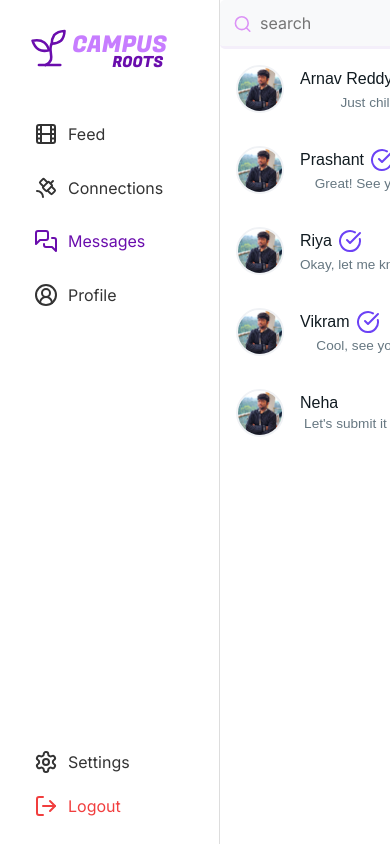
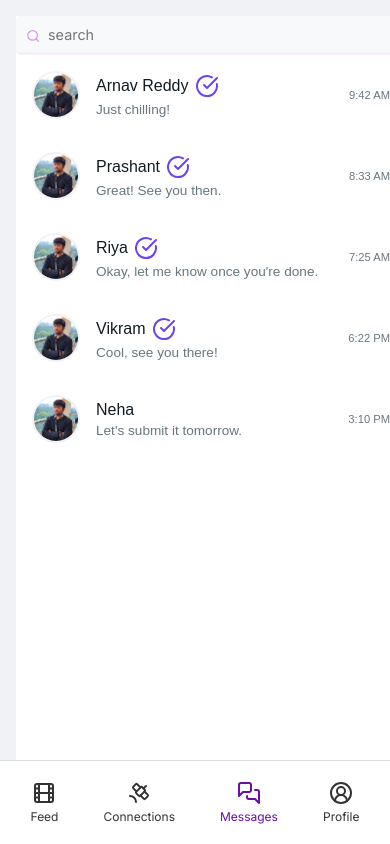
Before and after one commit to tangerineArc/campus-roots, a React (Vite) app: page /messages in a window 390 px wide. Built offline with nearby package versions, Linux system fonts and the light colour scheme.

Commit message:
chore: made website responsive and fixed the messages list button

```diff
--- a/src/components/Sidebar.jsx
+++ b/src/components/Sidebar.jsx
@@ -6,56 +6,75 @@ import {
   Satellite,
   Settings,
 } from "lucide-react";
+import { useEffect, useState } from "react";
 import { NavLink } from "react-router-dom";
-
+import styles from "../styles/sidebar.module.css";
 import SiteLogo from "./SiteLogo.jsx";
 
-import styles from "../styles/sidebar.module.css";
+export default function Sidebar() {
+  const [isMobile, setIsMobile] = useState(window.innerWidth <= 768);
+  useEffect(() => {
+    const handleResize = () => {
+      setIsMobile(window.innerWidth <= 768);
+    };
 
-export default function Sidebar() {
+    window.addEventListener("resize", handleResize);
+    return () => window.removeEventListener("resize", handleResize);
+  }, []);
   return (
+    <>
+      <div className={styles.mainLayout}>
         <aside className={styles.sidebar}>
-      <SiteLogo />
+          {!isMobile && <SiteLogo className={styles.logo} />}
 
           <nav className={styles.menu}>
             <NavLink
               to="/home"
               className={({ isActive }) => (isActive ? styles.active : "")}
             >
-          <Film className={styles.icon} /> Feed
+              <Film className={styles.icon} />
+              <span>Feed</span>
             </NavLink>
             <NavLink
               to="/connections"
               className={({ isActive }) => (isActive ? styles.active : "")}
             >
-          <Satellite className={styles.icon} /> Connections
+              <Satellite className={styles.icon} />
+              <span>Connections</span>
             </NavLink>
             <NavLink
               to="/messages"
               className={({ isActive }) => (isActive ? styles.active : "")}
             >
-          <MessagesSquare className={styles.icon} /> Messages
+              <MessagesSquare className={styles.icon} />
+              <span>Messages</span>
             </NavLink>
             <NavLink
               to="/profile"
               className={({ isActive }) => (isActive ? styles.active : "")}
             >
-          <CircleUserRound className={styles.icon} /> Profile
+              <CircleUserRound className={styles.icon} />
+              <span>Profile</span>
             </NavLink>
           </nav>
 
+          {!isMobile && (
             <div className={styles.bottomMenu}>
               <NavLink
                 to="/settings"
                 className={({ isActive }) => (isActive ? styles.active : "")}
               >
-          <Settings className={styles.icon} /> Settings
+                <Settings className={styles.icon} />
+                <span>Settings</span>
               </NavLink>
               <NavLink to="/" className={styles.logout}>
                 <LogOut className={styles.logoutIcon} />
                 <div className={styles.logoutText}>Logout</div>
               </NavLink>
             </div>
+          )}
         </aside>
+      </div>
+    </>
   );
 }
--- a/src/styles/connections.module.css
+++ b/src/styles/connections.module.css
@@ -1,6 +1,5 @@
 .container {
   display: flex;
-
   height: 100vh;
 }
 
@@ -8,15 +7,16 @@
   display: flex;
   flex-direction: column;
   gap: 1.5rem;
-
   padding: 1rem;
+  width: 100%;
+  max-width: 800px;
+  margin: 0 auto;
 }
 
 .connectionCard {
   display: flex;
   align-items: center;
   gap: 1.5rem;
-
   background: #f3f3f3;
   padding: 1.5rem;
   border-radius: 1rem;
@@ -37,7 +37,6 @@
 .name {
   font-size: 1.2rem;
   font-weight: bold;
-
   margin-bottom: 0.5rem;
 }
 
@@ -52,7 +51,6 @@
   border: none;
   border-radius: 0.5rem;
   cursor: pointer;
-
   font-size: 1rem;
   color: white;
 }
@@ -61,10 +59,21 @@
   background: #333;
 }
 
+@media (max-width: 992px) {
+  .connectionList {
+    max-width: 100%;
+    padding: 1rem 2rem;
+  }
+}
+
 @media (max-width: 768px) {
   .container {
-    margin-left: 12rem;
-    width: calc(100% - 12rem);
+    padding-top: 4rem;
+    padding-bottom: 5rem;
+  }
+
+  .connectionList {
+    padding: 1rem;
   }
 
   .connectionCard {
@@ -85,8 +94,28 @@
 
 @media (max-width: 480px) {
   .container {
-    margin-left: 0;
-    width: 100%;
+    padding: 0.5rem;
+  }
+
+  .connectionList {
+    gap: 1rem;
+    padding: 0.5rem;
+  }
+
+  .connectionCard {
     padding: 1rem;
   }
+
+  .name {
+    font-size: 1.1rem;
+  }
+
+  .description {
+    font-size: 0.9rem;
+  }
+
+  .messageButton {
+    padding: 0.7rem 1.2rem;
+    font-size: 0.9rem;
+  }
 }
--- a/src/styles/messages-page.module.css
+++ b/src/styles/messages-page.module.css
@@ -24,6 +24,7 @@
   position: relative;
   z-index: 1;
   box-shadow: 0 1px 3px rgba(0, 0, 0, 0.1);
+  margin-left: 1rem;
 }
 
 .messageCard {
@@ -92,6 +93,8 @@
   white-space: nowrap;
   overflow: hidden;
   text-overflow: ellipsis;
+  display: flex;
+  justify-content: flex-start;
 }
 
 .messageMeta {
@@ -231,6 +234,7 @@
     transform: translateX(0);
     transition: transform 0.3s ease;
     box-shadow: none;
+    margin: 1rem;
   }
 
   .chatContainer {
--- a/src/styles/search-bar.module.css
+++ b/src/styles/search-bar.module.css
@@ -13,7 +13,6 @@
   padding-left: 2.5rem;
   border-radius: 5px;
   border-bottom: 3px solid #f4effa;
-
   font-size: inherit;
   font-family: inherit;
 }
@@ -21,18 +20,16 @@
 .input:focus {
   border-color: #b333e9;
   transition: border-color 0.5s;
-
-  &+.icon {
-    stroke: #b333e9;
-    transition: stroke 0.5s;
-  }
 }
 
-.input:hover {
-  &+.icon {
-    transform: scale(1.1) translateY(-50%);
-    transition: transform 0.3s;
-  }
+.input:focus+.icon {
+  stroke: #b333e9;
+  transition: stroke 0.5s;
+}
+
+.input:hover+.icon {
+  transform: scale(1.1) translateY(-50%);
+  transition: transform 0.3s;
 }
 
 .icon {
@@ -41,7 +38,45 @@
   left: 0.8rem;
   top: 50%;
   transform: translateY(-50%);
-
   width: 1.2rem;
   height: 1.2rem;
 }
+
+@media (max-width: 768px) {
+  .container {
+    width: 100%;
+    max-width: 500px;
+  }
+}
+
+@media (max-width: 576px) {
+  .container {
+    width: 100%;
+  }
+
+  .input {
+    padding: 0.7rem;
+    padding-left: 2.2rem;
+    font-size: 0.95rem;
+  }
+
+  .icon {
+    left: 0.7rem;
+    width: 1rem;
+    height: 1rem;
+  }
+}
+
+@media (max-width: 480px) {
+  .input {
+    padding: 0.6rem;
+    padding-left: 2rem;
+    font-size: 0.9rem;
+  }
+
+  .icon {
+    left: 0.6rem;
+    width: 0.9rem;
+    height: 0.9rem;
+  }
+}
--- a/src/styles/settings-page.module.css
+++ b/src/styles/settings-page.module.css
@@ -1,21 +1,27 @@
 .container {
   display: flex;
-
   height: 100vh;
+  width: 100%;
+  flex-direction: row;
 }
 
 .mainContent {
-  flex: 1;
   display: flex;
   flex-direction: column;
+  align-items: center;
+  width: 50%;
+  min-height: 100vh;
   padding: 2rem;
+  box-sizing: border-box;
+  margin: 0 auto;
 }
 
 .settingsContainer {
-  margin-top: 2rem;
+  width: 100%;
   display: flex;
   flex-direction: column;
   gap: 1.5rem;
+  margin-top: 1rem;
 }
 
 .settingOption {
@@ -40,24 +46,19 @@
   font-weight: bold;
 }
 
-@media (max-width: 1024px) {
+@media (max-width: 768px) {
+
   .mainContent {
-    padding: 1.5rem;
+    width: 100%;
+    padding: 1rem;
+    min-height: calc(100vh - 60px);
+    align-items: center;
   }
 
-  .settingOption {
-    font-size: 1.1rem;
-    padding: 0.9rem;
-  }
-}
-
-@media (max-width: 768px) {
-  .container {
-    flex-direction: column;
-  }
-
-  .mainContent {
-    padding: 1rem;
+  .settingsContainer {
+    width: 100%;
+    max-width: 600px;
+    gap: 1rem;
   }
 
   .settingOption {
@@ -65,3 +66,23 @@
     padding: 0.8rem;
   }
 }
+
+@media (max-width: 480px) {
+  .mainContent {
+    padding: 0.75rem;
+  }
+
+  .settingOption {
+    font-size: 0.9rem;
+    padding: 0.7rem;
+  }
+
+  .arrow,
+  .dropdown {
+    font-size: 1rem;
+  }
+
+  .settingsContainer {
+    gap: 0.75rem;
+  }
+}
--- a/src/styles/sidebar.module.css
+++ b/src/styles/sidebar.module.css
@@ -4,13 +4,15 @@
   padding: 1rem 1.5rem;
   height: 100vh;
   border-right: 1px solid #ddd;
-
   display: flex;
   flex-direction: column;
   justify-content: space-between;
-
   overflow: auto;
   flex-shrink: 0;
+  position: sticky;
+  top: 0;
+  z-index: 10;
+  transition: all 0.3s ease;
 }
 
 .icon {
@@ -21,7 +23,6 @@
   display: flex;
   flex-direction: column;
   gap: 0.6rem;
-
   margin-top: 1rem;
 }
 
@@ -35,7 +36,6 @@
   display: flex;
   align-items: center;
   gap: 0.625rem;
-
   color: #333;
   padding: 0.625rem;
   font-size: 1rem;
@@ -59,49 +59,93 @@
   color: #f13e3e;
 }
 
-/* @media (max-width: 768px) {
-  .sidebar {
-    width: 12rem;
-    padding: 1rem;
-  }
+.mainLayout {
+  display: flex;
+  min-height: 100vh;
+  position: relative;
+}
 
-  .logo {
-    font-size: 1.25rem;
-    gap: 0.5rem;
-  }
+.content {
+  flex: 1;
+  padding: 1rem;
+  overflow: auto;
+}
 
-  .menu a,
-  .bottomMenu a {
-    font-size: 0.875rem;
-    padding: 0.5rem;
-  }
-} */
+.logoContainer {
+  position: fixed;
+  top: 0;
+  left: 0;
+  width: 100%;
+  background: #ffffff;
+  padding: 0.75rem;
+  display: flex;
+  justify-content: center;
+  border-bottom: 1px solid #ddd;
+  z-index: 10;
+}
 
-/* @media (max-width: 480px) {
-  .sidebar {
-    width: 100%;
-    height: auto;
-    flex-direction: row;
-    align-items: center;
-    padding: 0.75rem;
-    position: fixed;
-    bottom: 0;
-    top: auto;
-    border-right: none;
-    border-top: 0.0625rem solid #ddd;
-  }
-
-  .menu {
-    flex-direction: row;
-    justify-content: space-around;
-    width: 100%;
-  }
-
-  .bottomMenu {
-    display: none;
+@media (max-width: 768px) {
+  .mainLayout {
+    flex-direction: column;
   }
 
   .logo {
     display: none;
   }
-} */
+
+  .sidebar {
+    height: auto;
+    max-height: 100vh;
+    width: 100%;
+    padding: 0.75rem;
+    position: fixed;
+    bottom: 0;
+    top: auto;
+    left: 0;
+    border-right: none;
+    border-top: 1px solid #ddd;
+    flex-direction: row;
+    justify-content: center;
+    overflow-y: auto;
+    overflow-x: hidden;
+    z-index: 20;
+  }
+
+  .menu {
+    flex-direction: row;
+    flex-wrap: wrap;
+    justify-content: space-around;
+    margin: 0;
+    gap: 0.5rem;
+    width: 100%;
+    max-width: 500px;
+  }
+
+  .bottomMenu {
+    display: flex;
+    flex-direction: row;
+    justify-content: space-around;
+    width: 100%;
+    margin-top: 0.5rem;
+    border-top: 1px solid #eee;
+    padding-top: 0.5rem;
+  }
+
+  .menu a,
+  .bottomMenu a {
+    flex-direction: column;
+    text-align: center;
+    gap: 0.25rem;
+    padding: 0.5rem;
+    font-size: 0.75rem;
+  }
+
+  .icon {
+    font-size: 1.5rem;
+  }
+
+  .content {
+    padding-top: 4rem;
+    padding-bottom: 6rem;
+  }
+}
```
Also changed, not shown: src/data/conversations-data.js (added, +11 -0 lines), src/data/messages-data.js (added, +11 -0 lines), src/styles/home-page.module.css (line endings or trailing spaces). Lines whose indentation alone changed are shown as unchanged.
